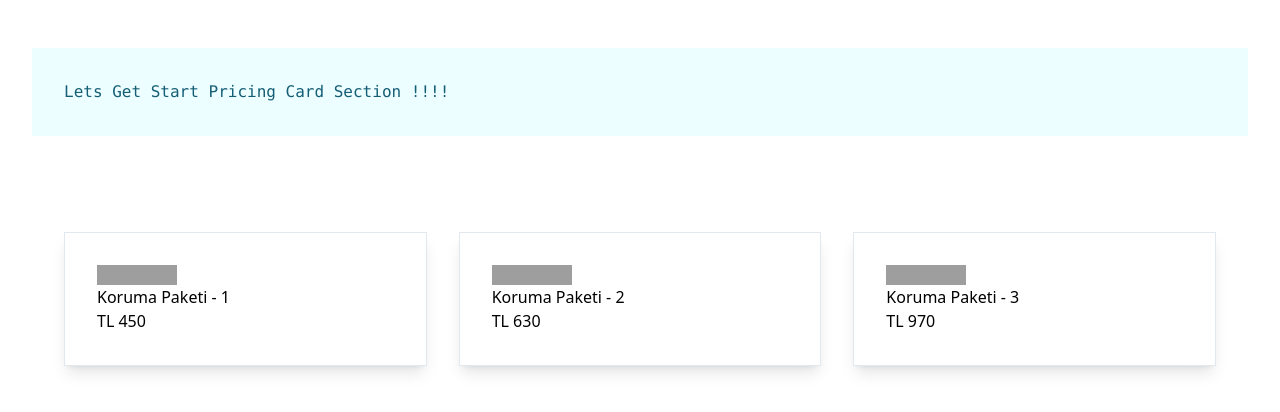
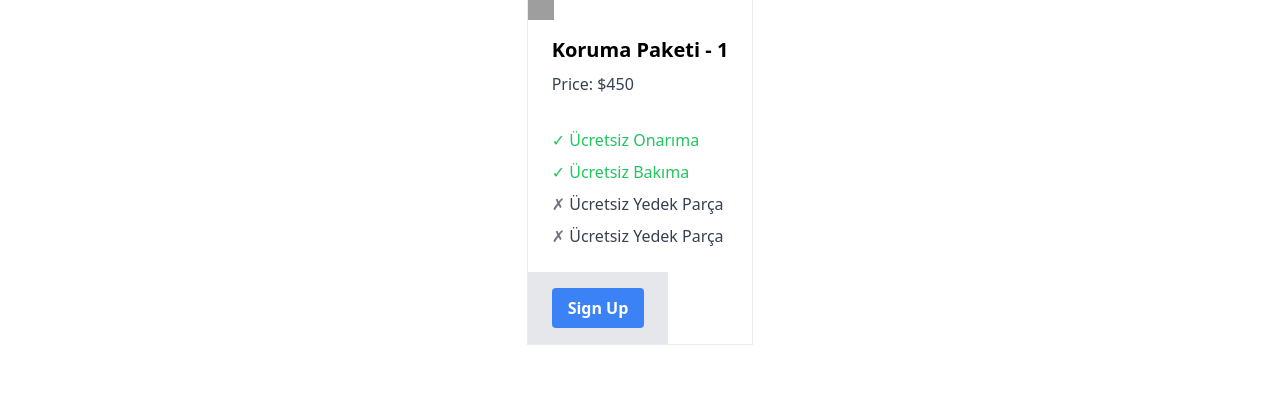
Before and after one commit to uneyss/Assesment, a React (Create React App) app: page / in a window 1280 px wide. Shown: the top 412 px of the page. Built offline with nearby package versions, Linux system fonts and the light colour scheme; grey boxes are pictures that could not be loaded.

Commit message:
Update jsx files
Data was taken from Api, the basic structure of the Pricing Card component was created. The data in the API is printed to the screen.

```diff
--- a/src/App.jsx
+++ b/src/App.jsx
@@ -1,18 +1,14 @@
-import React from "react";
+import React from 'react';
 import "./index.css";
-import PricingCard from "./components/PricingCard/PricingCard";
+import PricingCard from './components/PricingCard/PricingCard';
+import data from './data';
 
+function App() {
+  return (
+    <div className="flex justify-center">
+      <PricingCard data={data[0]} />
+    </div>
+  );
+}
 
-export default function App() {
-  return (
-    <>
-      {/*<div className="App">
-      <h1 className="text-3 font-bold underline">Hello worldss!</h1>
-      <h1 className="text-3 font-bold underline">Lets Get Start!</h1>
-      </div>
-      */}
-
-      <PricingCard />
-    </>
-  )
-}
+export default App;
--- a/src/components/Card.js
+++ /dev/null
@@ -1,39 +0,0 @@
-import React from 'react';
-
-const Card = ({ header, content, footer }) => {
-  return (
-    <div className="bg-white rounded-lg shadow-lg p-6">
-      <div className="flex justify-between mb-4">
-        <div className="inline-block">
-          <img src={header.logo} alt={header.title} />
-        </div>
-        <div className="block">
-          <p className="text-xl font-bold">{header.title}</p>
-          <p className="text-lg font-medium">{header.price}</p>
-        </div>
-        {header.suggest && (
-          <div className="inline-block bg-green-400 text-white px-2 py-1 rounded-full">
-            Suggest
-          </div>
-        )}
-      </div>
-      <div className="text-center">
-        {content.map(feature => (
-          <div className="mb-4" key={feature.id}>
-            <span className={`${feature.goodFeature ? 'text-green-400' : 'text-red-400'} mr-2`}>
-              {feature.goodFeature ? '✔' : '✖'}
-            </span>
-            <span className="text-lg">{feature.title}</span>
-          </div>
-        ))}
-      </div>
-      <div className="text-center mt-4">
-        <button className="bg-blue-500 text-white py-2 px-4 rounded-full">
-          {footer}
-        </button>
-      </div>
-    </div>
-  );
-};
-
-export default Card;
--- a/src/components/PricingCard/PricingCard.jsx
+++ b/src/components/PricingCard/PricingCard.jsx
@@ -1,28 +1,46 @@
 import React from "react";
-import { pricingPlans } from "../../data";
 
-export default function PricingCard() {
-  return (
-    <div className="mx-auto max-w-7x1 px-4 sm:px-6 lg:px-8">
-      <pre className="mt-12 bg-cyan-50 p-8 font-medium text-cyan-800">
-        Lets Get Start Pricing Card Section !!!!
-      </pre>
+const PricingCard = ({ data }) => (
+  <div className="box-border flex flex-col items-start p-0 absolute w-300 h-536 border">
+    {data.suggest && (
+      <div
+        style={{ backgroundColor: "blue", color: "white", padding: "12px" }}
+        className="flex flex-col items-start"
+      >
+        Best Choice
+      </div>
+    )}
+    <img className="w-76 h-5 flex-none order-none grow-0" src={data.logo} alt={data.title} />
+    <div className="px-6 py-4">
+      <div className="font-bold text-xl mb-2">{data.title}</div>
+      <p className="text-gray-700 text-base">Price: ${data.price}</p>
+    </div>
+    <div className="px-6 py-4">
+      <ul>
+        {data.features.map((feature) => (
+          <li
+            key={feature.id}
+            className={`text-gray-700 mb-2 ${
+              feature.goodFeature ? "text-green-500" : "text-gray-500"
+            }`}
+          >
+            {!feature.goodFeature && (
+              <span className="text-gray-500">&#x2717; </span>
+            )}
+            {feature.goodFeature && (
+              <span className="text-green-500">&#x2713; </span>
+            )}
+            {feature.title}
+          </li>
+        ))}
+      </ul>
+    </div>
+    <div className="px-6 py-4 bg-gray-200">
+      <button className="bg-blue-500 hover:bg-blue-700 text-white font-bold py-2 px-4 rounded">
+        Sign Up
+      </button>
+    </div>
+  </div>
+);
 
-      <div className="mx-auto grid max-w-7x1 grid-cols-3 gap-8 py-24 px-4 sm:px-6 lg:px-8">
-        {pricingPlans.map((plan) => (
-          <div
-            key={plan.title}
-            className="border border-slate-200 bg-white p-8 shadow-lg ">
-
-
-            <img src={plan.logo} alt="logo" className="w-20 h-5"/>
-            <h3>{plan.title}</h3>
-            <p>TL {plan.price}</p>
-
-            </div>
-        ))}
-      </div>
-
-    </div>
-  );
-}
+export default PricingCard;
--- /dev/null
+++ b/src/components/PricingCard/XX.JSX
@@ -0,0 +1,27 @@
+import React, {useState}from "react";
+import { pricingPlans } from "../../data";
+
+export default function PricingCard() {
+  const [sortedData, setSortedData] = useState(pricingPlans.sort((a, b) => a.id - b.id));
+  return (
+
+
+      <div className="box-border flex flex-col items-start p-0 absolute w-300 h-536 border">
+        {pricingPlans.map((plan) => (
+          /** */
+          <header
+            key={plan.id}
+            className="flex flex-col items-start padding gap-4 w-300 h-162">
+
+            <h4>{plan.id}</h4>
+            <img src={plan.logo} alt="logo" className="w-76 h-5 flex-none order-none grow-0"/>
+            <h3 className="w-[316] h-30 font-m flex-none order-none grow-1">{plan.title}</h3>
+            <p className="w-[316] h-38 font-l flex-none order-none self-stretch">₺{plan.price},00</p>
+
+          </header>
+
+
+        ))}
+      </div>
+  );
+}
--- a/src/data.js
+++ b/src/data.js
@@ -1,4 +1,4 @@
-export const pricingPlans = [
+const data = [
   {
     id: 1,
     title: "Koruma Paketi - 1",
@@ -87,3 +87,4 @@ export const pricingPlans = [
     ]
   }
 ];
+export default data;
--- a/src/index.css
+++ b/src/index.css
@@ -2,11 +2,36 @@
 @tailwind components;
 @tailwind utilities;
 
-ul {
-  font-family: sans-serif;
-  display: flex;
-  flex-direction: column;
-  gap: 10px;
-  margin: 0 auto;
-  max-width: 450px;
+.test {
+  background-color: blue;
+  color: white;
+  padding: 5px;
+  margin-bottom: 10px;
 }
+.padding {
+  padding: 32px 32px 0px;
+}
+.border {
+  border-width: 0px 1px 1px 1px;
+  border-style: solid;
+  border-color: #eaecf0;
+  border-radius: 0px;
+}
+
+.font-m {
+  font-family: "Roboto", sans-serif;
+  font-style: normal;
+  font-weight: 500;
+  font-size: 20px;
+  line-height: 30px;
+  color: #364153;
+}
+
+.font-l {
+  font-family: "Roboto", sans-serif;
+  font-style: normal;
+  font-weight: 600;
+  font-size: 30px;
+  line-height: 38px;
+  color: #111729;
+}
```
